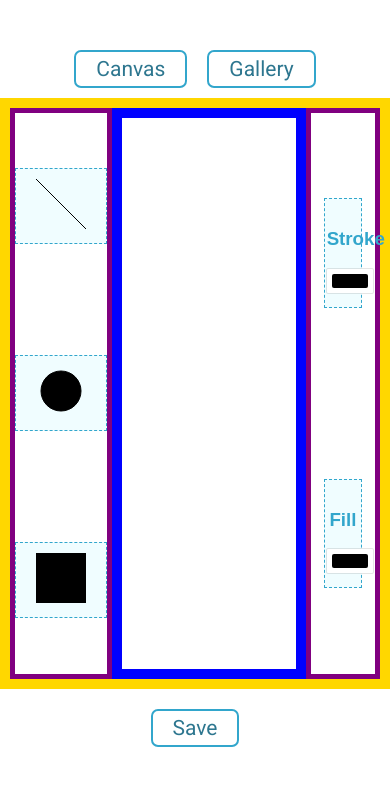
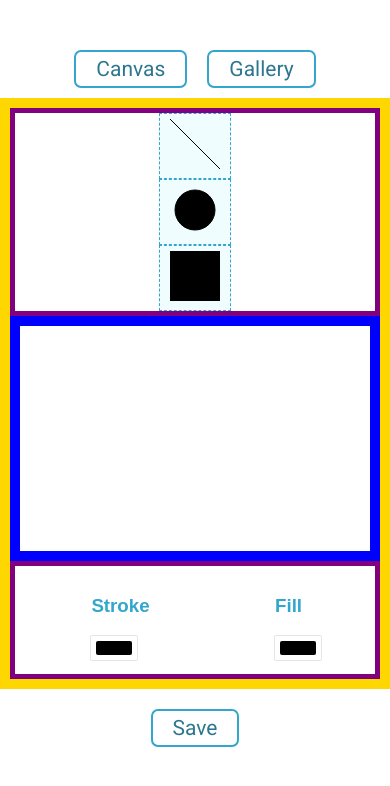
Before and after one commit to BraneOpacicBM/react_svg_maker, a React app: page /canvas in a window 390 px wide. Shown: the top 786 px of the page. Built offline with nearby package versions, Linux system fonts and the light colour scheme.

Commit message:
Out for a lunch break

```diff
--- a/src/App.css
+++ b/src/App.css
@@ -22,3 +22,10 @@
   border: 10px solid blue;
   flex: 3;
 }
+
+
+@media screen and (max-width: 799px) {
+  .MainArea {
+    flex-direction: column;
+  }
+}
--- a/src/containers/Canvas/Canvas.css
+++ b/src/containers/Canvas/Canvas.css
@@ -29,6 +29,8 @@
 
 
 
+
+
 .Dashed {
     width: 60%;
     padding: 10px 2px;
@@ -38,3 +40,34 @@
     background-color: rgb(240, 253, 255);
 
 }
+
+
+
+@media screen and (max-width: 799px) {
+    .StrokeAndFill {
+      flex-direction: row;
+      box-sizing: border-box;
+
+    }
+
+
+    .Dashed {
+        border: none;
+        background-color: #fff;
+        box-sizing: border-box;
+    }
+
+
+  }
+
+
+  @media screen and (max-width: 419px) {
+
+  .ShapePicker > * {
+        padding: 5px 10px;
+        margin: 0 auto;
+        border: 1px dashed rgb(50, 166, 204);
+        box-sizing: border-box;
+        background-color: rgb(240, 253, 255);
+    }
+  }
```
